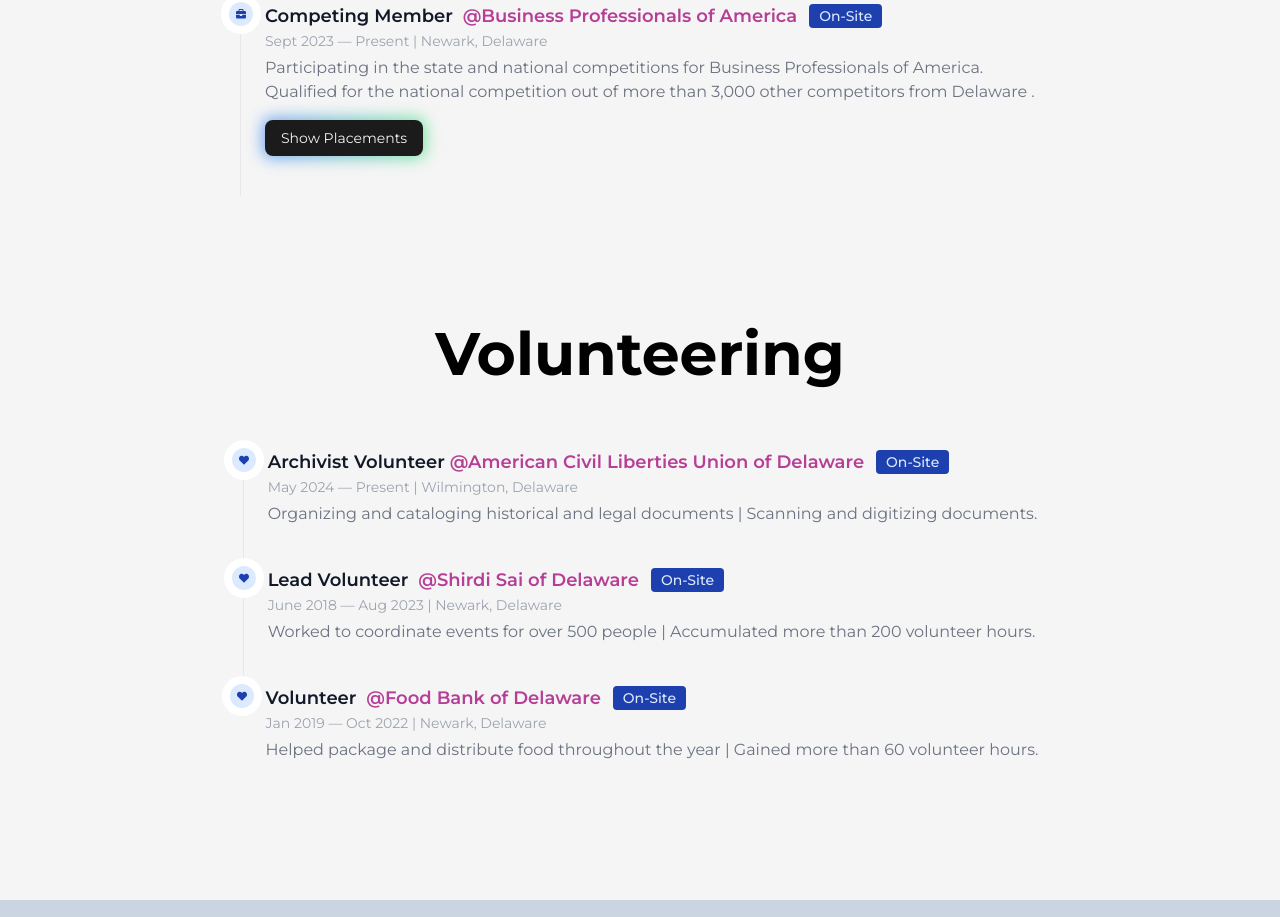
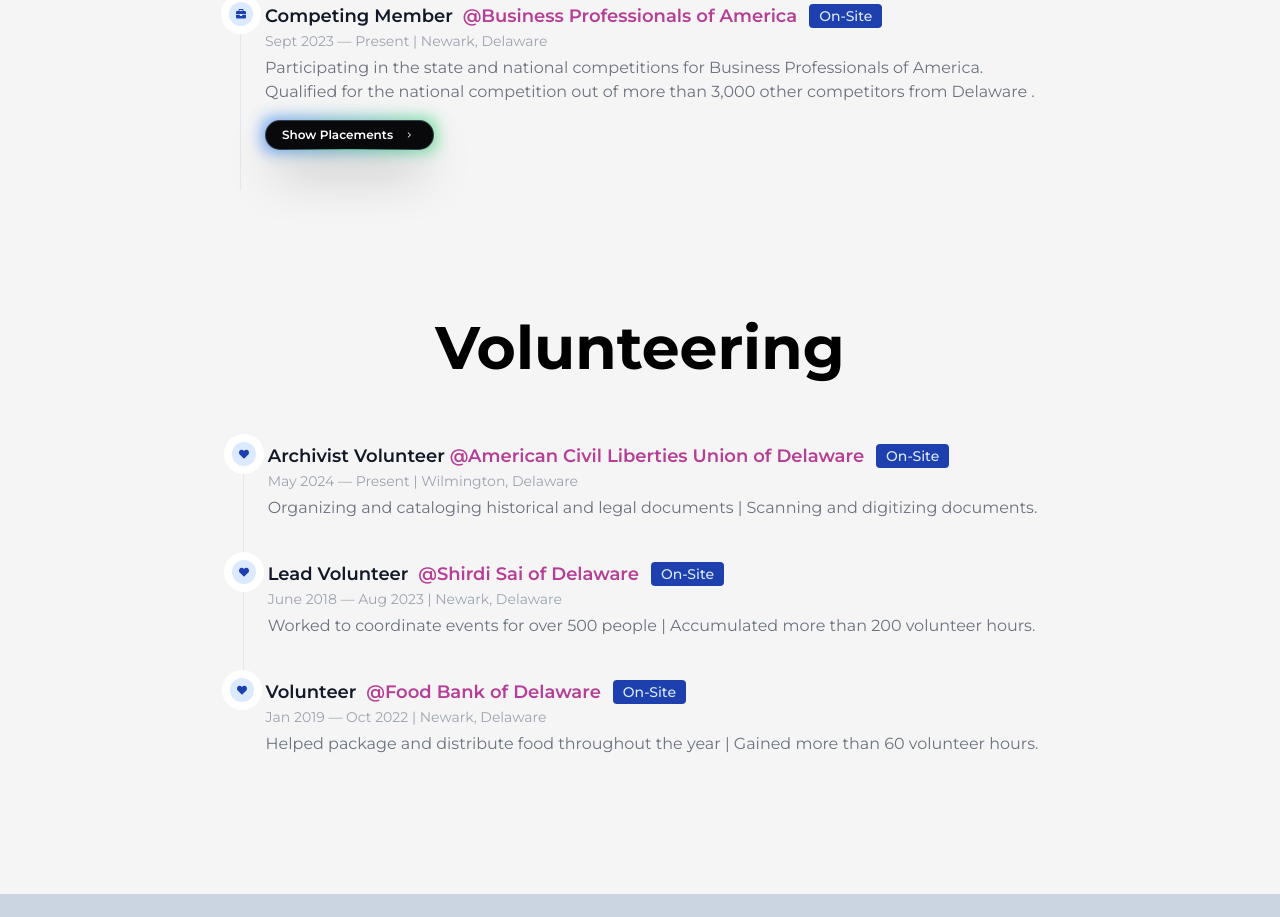
Before and after one commit to shriyanyamali/portfolio-v2, a Next.js app: page /resume in a window 1280 px wide. Shown: the part 1940-2857 px from the top of the page. Built offline with nearby package versions, Linux system fonts and the light colour scheme.

Commit message:
changed show placements button to tailwind css modern button

```diff
--- a/src/components/ExperienceTimeline.js
+++ b/src/components/ExperienceTimeline.js
@@ -11,7 +11,6 @@
   return (
     <div className="flex flex-col items-center justify-center">
       <ol className="relative border-s border-gray-200 dark:border-gray-700 max-w-[50rem] lg:max-w-full">
-
         <motion.div
           initial={{ y: 50 }}
           whileInView={{ y: 0 }}
@@ -25,7 +24,8 @@
                 xmlns="http://www.w3.org/2000/svg"
                 fill="currentColor"
                 viewBox="0 0 512 512"
-              ><path d="M184 48l144 0c4.4 0 8 3.6 8 8l0 40L176 96l0-40c0-4.4 3.6-8 8-8zm-56 8l0 40L64 96C28.7 96 0 124.7 0 160l0 96 192 0 128 0 192 0 0-96c0-35.3-28.7-64-64-64l-64 0 0-40c0-30.9-25.1-56-56-56L184 0c-30.9 0-56 25.1-56 56zM512 288l-192 0 0 32c0 17.7-14.3 32-32 32l-64 0c-17.7 0-32-14.3-32-32l0-32L0 288 0 416c0 35.3 28.7 64 64 64l384 0c35.3 0 64-28.7 64-64l0-128z"/>
+              >
+                <path d="M184 48l144 0c4.4 0 8 3.6 8 8l0 40L176 96l0-40c0-4.4 3.6-8 8-8zm-56 8l0 40L64 96C28.7 96 0 124.7 0 160l0 96 192 0 128 0 192 0 0-96c0-35.3-28.7-64-64-64l-64 0 0-40c0-30.9-25.1-56-56-56L184 0c-30.9 0-56 25.1-56 56zM512 288l-192 0 0 32c0 17.7-14.3 32-32 32l-64 0c-17.7 0-32-14.3-32-32l0-32L0 288 0 416c0 35.3 28.7 64 64 64l384 0c35.3 0 64-28.7 64-64l0-128z" />
               </svg>
             </span>
             <h3 className="flex items-center mb-1 text-lg font-semibold text-gray-900 dark:text-white mg:text-base sm:!text-sm">
@@ -63,7 +63,8 @@
                 xmlns="http://www.w3.org/2000/svg"
                 fill="currentColor"
                 viewBox="0 0 512 512"
-              ><path d="M184 48l144 0c4.4 0 8 3.6 8 8l0 40L176 96l0-40c0-4.4 3.6-8 8-8zm-56 8l0 40L64 96C28.7 96 0 124.7 0 160l0 96 192 0 128 0 192 0 0-96c0-35.3-28.7-64-64-64l-64 0 0-40c0-30.9-25.1-56-56-56L184 0c-30.9 0-56 25.1-56 56zM512 288l-192 0 0 32c0 17.7-14.3 32-32 32l-64 0c-17.7 0-32-14.3-32-32l0-32L0 288 0 416c0 35.3 28.7 64 64 64l384 0c35.3 0 64-28.7 64-64l0-128z"/>
+              >
+                <path d="M184 48l144 0c4.4 0 8 3.6 8 8l0 40L176 96l0-40c0-4.4 3.6-8 8-8zm-56 8l0 40L64 96C28.7 96 0 124.7 0 160l0 96 192 0 128 0 192 0 0-96c0-35.3-28.7-64-64-64l-64 0 0-40c0-30.9-25.1-56-56-56L184 0c-30.9 0-56 25.1-56 56zM512 288l-192 0 0 32c0 17.7-14.3 32-32 32l-64 0c-17.7 0-32-14.3-32-32l0-32L0 288 0 416c0 35.3 28.7 64 64 64l384 0c35.3 0 64-28.7 64-64l0-128z" />
               </svg>
             </span>
             <h3 className="flex items-center mb-1 text-lg font-semibold text-gray-900 dark:text-white mg:text-base sm:!text-sm">
@@ -98,7 +99,8 @@
                 xmlns="http://www.w3.org/2000/svg"
                 fill="currentColor"
                 viewBox="0 0 512 512"
-              ><path d="M184 48l144 0c4.4 0 8 3.6 8 8l0 40L176 96l0-40c0-4.4 3.6-8 8-8zm-56 8l0 40L64 96C28.7 96 0 124.7 0 160l0 96 192 0 128 0 192 0 0-96c0-35.3-28.7-64-64-64l-64 0 0-40c0-30.9-25.1-56-56-56L184 0c-30.9 0-56 25.1-56 56zM512 288l-192 0 0 32c0 17.7-14.3 32-32 32l-64 0c-17.7 0-32-14.3-32-32l0-32L0 288 0 416c0 35.3 28.7 64 64 64l384 0c35.3 0 64-28.7 64-64l0-128z"/>
+              >
+                <path d="M184 48l144 0c4.4 0 8 3.6 8 8l0 40L176 96l0-40c0-4.4 3.6-8 8-8zm-56 8l0 40L64 96C28.7 96 0 124.7 0 160l0 96 192 0 128 0 192 0 0-96c0-35.3-28.7-64-64-64l-64 0 0-40c0-30.9-25.1-56-56-56L184 0c-30.9 0-56 25.1-56 56zM512 288l-192 0 0 32c0 17.7-14.3 32-32 32l-64 0c-17.7 0-32-14.3-32-32l0-32L0 288 0 416c0 35.3 28.7 64 64 64l384 0c35.3 0 64-28.7 64-64l0-128z" />
               </svg>
             </span>
             <h3 className="flex items-center mb-1 text-lg font-semibold text-gray-900 dark:text-white mg:text-base sm:!text-sm">
@@ -120,7 +122,6 @@
           </li>
         </motion.div>
 
-
         <motion.div
           initial={{ y: 50 }}
           whileInView={{ y: 0 }}
@@ -134,7 +135,8 @@
                 xmlns="http://www.w3.org/2000/svg"
                 fill="currentColor"
                 viewBox="0 0 512 512"
-              ><path d="M184 48l144 0c4.4 0 8 3.6 8 8l0 40L176 96l0-40c0-4.4 3.6-8 8-8zm-56 8l0 40L64 96C28.7 96 0 124.7 0 160l0 96 192 0 128 0 192 0 0-96c0-35.3-28.7-64-64-64l-64 0 0-40c0-30.9-25.1-56-56-56L184 0c-30.9 0-56 25.1-56 56zM512 288l-192 0 0 32c0 17.7-14.3 32-32 32l-64 0c-17.7 0-32-14.3-32-32l0-32L0 288 0 416c0 35.3 28.7 64 64 64l384 0c35.3 0 64-28.7 64-64l0-128z"/>
+              >
+                <path d="M184 48l144 0c4.4 0 8 3.6 8 8l0 40L176 96l0-40c0-4.4 3.6-8 8-8zm-56 8l0 40L64 96C28.7 96 0 124.7 0 160l0 96 192 0 128 0 192 0 0-96c0-35.3-28.7-64-64-64l-64 0 0-40c0-30.9-25.1-56-56-56L184 0c-30.9 0-56 25.1-56 56zM512 288l-192 0 0 32c0 17.7-14.3 32-32 32l-64 0c-17.7 0-32-14.3-32-32l0-32L0 288 0 416c0 35.3 28.7 64 64 64l384 0c35.3 0 64-28.7 64-64l0-128z" />
               </svg>
             </span>
             <h3 class="flex items-center mb-1 text-lg font-semibold text-gray-900 dark:text-white mg:text-base sm:!text-sm">
@@ -170,7 +172,8 @@
                 xmlns="http://www.w3.org/2000/svg"
                 fill="currentColor"
                 viewBox="0 0 512 512"
-              ><path d="M184 48l144 0c4.4 0 8 3.6 8 8l0 40L176 96l0-40c0-4.4 3.6-8 8-8zm-56 8l0 40L64 96C28.7 96 0 124.7 0 160l0 96 192 0 128 0 192 0 0-96c0-35.3-28.7-64-64-64l-64 0 0-40c0-30.9-25.1-56-56-56L184 0c-30.9 0-56 25.1-56 56zM512 288l-192 0 0 32c0 17.7-14.3 32-32 32l-64 0c-17.7 0-32-14.3-32-32l0-32L0 288 0 416c0 35.3 28.7 64 64 64l384 0c35.3 0 64-28.7 64-64l0-128z"/>
+              >
+                <path d="M184 48l144 0c4.4 0 8 3.6 8 8l0 40L176 96l0-40c0-4.4 3.6-8 8-8zm-56 8l0 40L64 96C28.7 96 0 124.7 0 160l0 96 192 0 128 0 192 0 0-96c0-35.3-28.7-64-64-64l-64 0 0-40c0-30.9-25.1-56-56-56L184 0c-30.9 0-56 25.1-56 56zM512 288l-192 0 0 32c0 17.7-14.3 32-32 32l-64 0c-17.7 0-32-14.3-32-32l0-32L0 288 0 416c0 35.3 28.7 64 64 64l384 0c35.3 0 64-28.7 64-64l0-128z" />
               </svg>
             </span>
             <h3 class="flex items-center mb-1 text-lg font-semibold text-gray-900 dark:text-white mg:text-base sm:!text-sm">
@@ -205,7 +208,8 @@
                 xmlns="http://www.w3.org/2000/svg"
                 fill="currentColor"
                 viewBox="0 0 512 512"
-              ><path d="M184 48l144 0c4.4 0 8 3.6 8 8l0 40L176 96l0-40c0-4.4 3.6-8 8-8zm-56 8l0 40L64 96C28.7 96 0 124.7 0 160l0 96 192 0 128 0 192 0 0-96c0-35.3-28.7-64-64-64l-64 0 0-40c0-30.9-25.1-56-56-56L184 0c-30.9 0-56 25.1-56 56zM512 288l-192 0 0 32c0 17.7-14.3 32-32 32l-64 0c-17.7 0-32-14.3-32-32l0-32L0 288 0 416c0 35.3 28.7 64 64 64l384 0c35.3 0 64-28.7 64-64l0-128z"/>
+              >
+                <path d="M184 48l144 0c4.4 0 8 3.6 8 8l0 40L176 96l0-40c0-4.4 3.6-8 8-8zm-56 8l0 40L64 96C28.7 96 0 124.7 0 160l0 96 192 0 128 0 192 0 0-96c0-35.3-28.7-64-64-64l-64 0 0-40c0-30.9-25.1-56-56-56L184 0c-30.9 0-56 25.1-56 56zM512 288l-192 0 0 32c0 17.7-14.3 32-32 32l-64 0c-17.7 0-32-14.3-32-32l0-32L0 288 0 416c0 35.3 28.7 64 64 64l384 0c35.3 0 64-28.7 64-64l0-128z" />
               </svg>
             </span>
             <h3 class="flex items-center mb-1 text-lg font-semibold text-gray-900 dark:text-white mg:text-base sm:!text-sm">
@@ -240,7 +244,8 @@
                 xmlns="http://www.w3.org/2000/svg"
                 fill="currentColor"
                 viewBox="0 0 512 512"
-              ><path d="M184 48l144 0c4.4 0 8 3.6 8 8l0 40L176 96l0-40c0-4.4 3.6-8 8-8zm-56 8l0 40L64 96C28.7 96 0 124.7 0 160l0 96 192 0 128 0 192 0 0-96c0-35.3-28.7-64-64-64l-64 0 0-40c0-30.9-25.1-56-56-56L184 0c-30.9 0-56 25.1-56 56zM512 288l-192 0 0 32c0 17.7-14.3 32-32 32l-64 0c-17.7 0-32-14.3-32-32l0-32L0 288 0 416c0 35.3 28.7 64 64 64l384 0c35.3 0 64-28.7 64-64l0-128z"/>
+              >
+                <path d="M184 48l144 0c4.4 0 8 3.6 8 8l0 40L176 96l0-40c0-4.4 3.6-8 8-8zm-56 8l0 40L64 96C28.7 96 0 124.7 0 160l0 96 192 0 128 0 192 0 0-96c0-35.3-28.7-64-64-64l-64 0 0-40c0-30.9-25.1-56-56-56L184 0c-30.9 0-56 25.1-56 56zM512 288l-192 0 0 32c0 17.7-14.3 32-32 32l-64 0c-17.7 0-32-14.3-32-32l0-32L0 288 0 416c0 35.3 28.7 64 64 64l384 0c35.3 0 64-28.7 64-64l0-128z" />
               </svg>
             </span>
             <h3 className="flex items-center mb-1 text-lg font-semibold text-gray-900 dark:text-white mg:text-base sm:!text-sm">
@@ -257,24 +262,40 @@
             </time>
             <p className="mb-4 text-base font-normal text-gray-500 dark:text-gray-300">
               Participating in the state and national competitions for Business
-              Professionals of America. Qualified for the national competition out of more than 3,000 other competitors from Delaware .
+              Professionals of America. Qualified for the national competition
+              out of more than 3,000 other competitors from Delaware .
             </p>
-            {/* Button to toggle placements */}
             <div className="mt-4 w-full grid gap-8 items-start justify-start">
               <div className="relative group">
                 <div className="absolute -inset-0.5 bg-gradient-to-r from-blue-500 to-green-400 dark:bg-gradient-to-r dark:from-green-400 dark:to-blue-500 rounded-lg blur opacity-75 group-hover:opacity-100 transition duration-1000 group-hover:duration-200 animate-tilt"></div>
                 <button
                   onClick={toggleShowMore}
-                          className="relative px-4 py-2 bg-dark rounded-lg leading-none flex items-center divide-x divide-gray-600
-                          text-gray-100 transition-all duration-500 group-hover:text-dark group-hover:bg-light
-                           dark:text-dark  dark:bg-light dark:group-hover:text-light dark:group-hover:bg-dark
-                           md:p-2 md:px-4 md:text-base
-                        "                >
-                  <span className="flex items-left space-x-5 text-sm">
+                  className="bg-slate-800 no-underline group cursor-pointer relative shadow-2xl shadow-zinc-900 rounded-full p-px text-xs font-semibold leading-6  text-white inline-block"
+                >
+                  <span className="absolute inset-0 overflow-hidden rounded-full">
+                    <span className="absolute inset-0 rounded-full bg-[image:radial-gradient(75%_100%_at_50%_0%,rgba(56,189,248,0.6)_0%,rgba(56,189,248,0)_75%)] opacity-0 transition-opacity duration-500 group-hover:opacity-100" />
+                  </span>
+                  <div className="relative flex space-x-2 items-center z-10 rounded-full bg-zinc-950 py-0.5 px-4 ring-1 ring-white/10 ">
                     <span>
                       {showMore ? "Hide Placements" : "Show Placements"}
                     </span>
-                  </span>
+                    <svg
+                      fill="none"
+                      height="16"
+                      viewBox="0 0 24 24"
+                      width="16"
+                      xmlns="http://www.w3.org/2000/svg"
+                    >
+                      <path
+                        d="M10.75 8.75L14.25 12L10.75 15.25"
+                        stroke="currentColor"
+                        strokeLinecap="round"
+                        strokeLinejoin="round"
+                        strokeWidth="1.5"
+                      />
+                    </svg>
+                  </div>
+                  <span className="absolute -bottom-0 left-[1.125rem] h-px w-[calc(100%-2.25rem)] bg-gradient-to-r from-emerald-400/0 via-emerald-400/90 to-emerald-400/0 transition-opacity duration-500 group-hover:opacity-40" />
                 </button>
               </div>
             </div>
@@ -290,8 +311,14 @@
                   </div>
 
                   <ul className="list-disc list-inside pl-5 text-gray-500 dark:text-gray-300">
-                <li>First Place at the National Level in Management, Marketing & Human Resources Concepts</li>
-                <li>First Place at the National Level in Meeting & Event Planning Concepts</li>
+                    <li>
+                      First Place at the National Level in Management, Marketing
+                      & Human Resources Concepts
+                    </li>
+                    <li>
+                      First Place at the National Level in Meeting & Event
+                      Planning Concepts
+                    </li>
                     <li>Top 10 in Parliamentary Procedure Concepts</li>
                   </ul>
 
@@ -301,15 +328,16 @@
 
                   <ul className="list-disc list-inside pl-5 text-gray-500 dark:text-gray-300">
                     <li>1st place award for Legal Office Procedures</li>
-                <li>1st place award for Management, Marketing & Human Resources</li>
+                    <li>
+                      1st place award for Management, Marketing & Human
+                      Resources
+                    </li>
                   </ul>
                 </div>
               </motion.div>
             )}
           </li>
         </motion.div>
-
-
       </ol>
     </div>
   );
```
Lines whose indentation alone changed are shown as unchanged.
